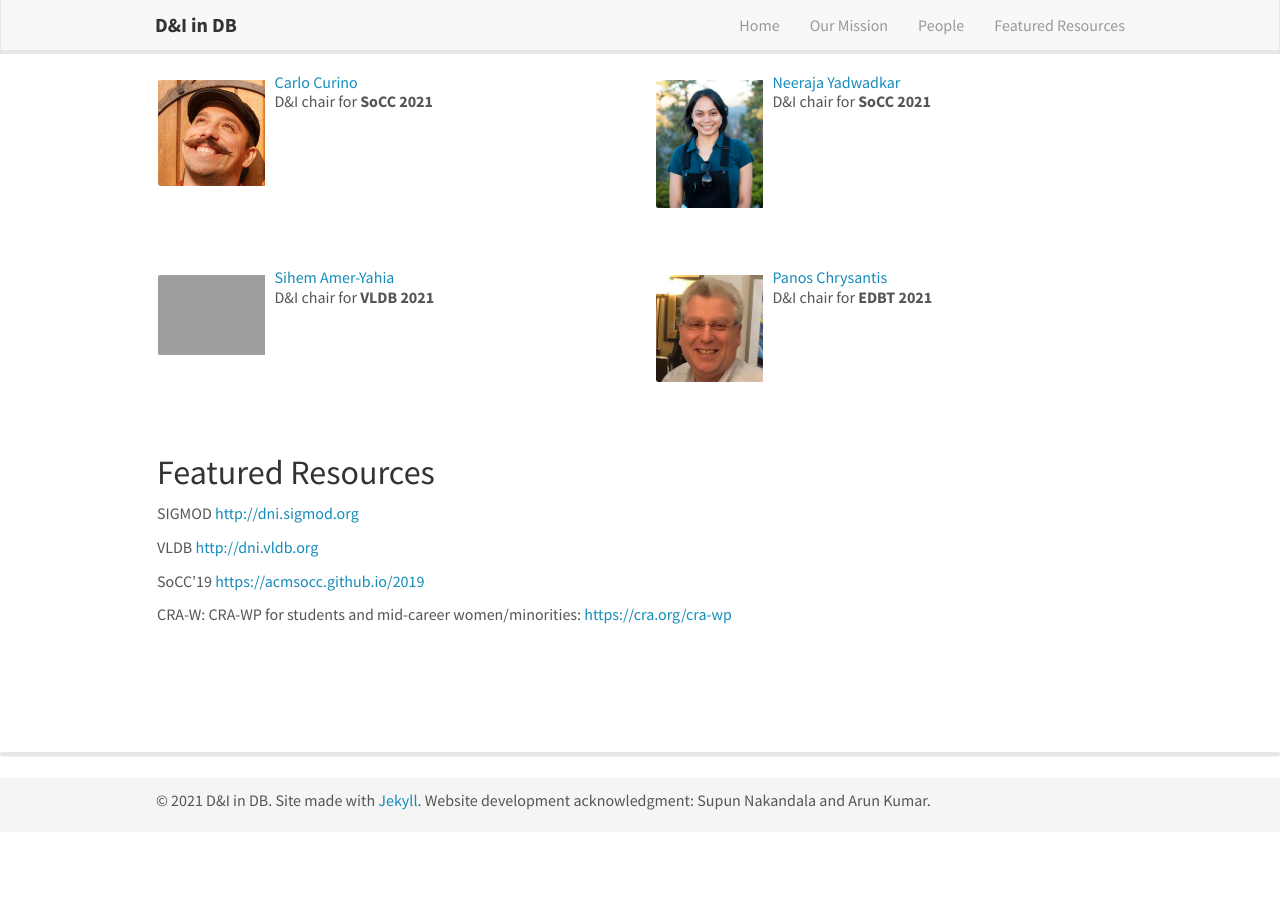
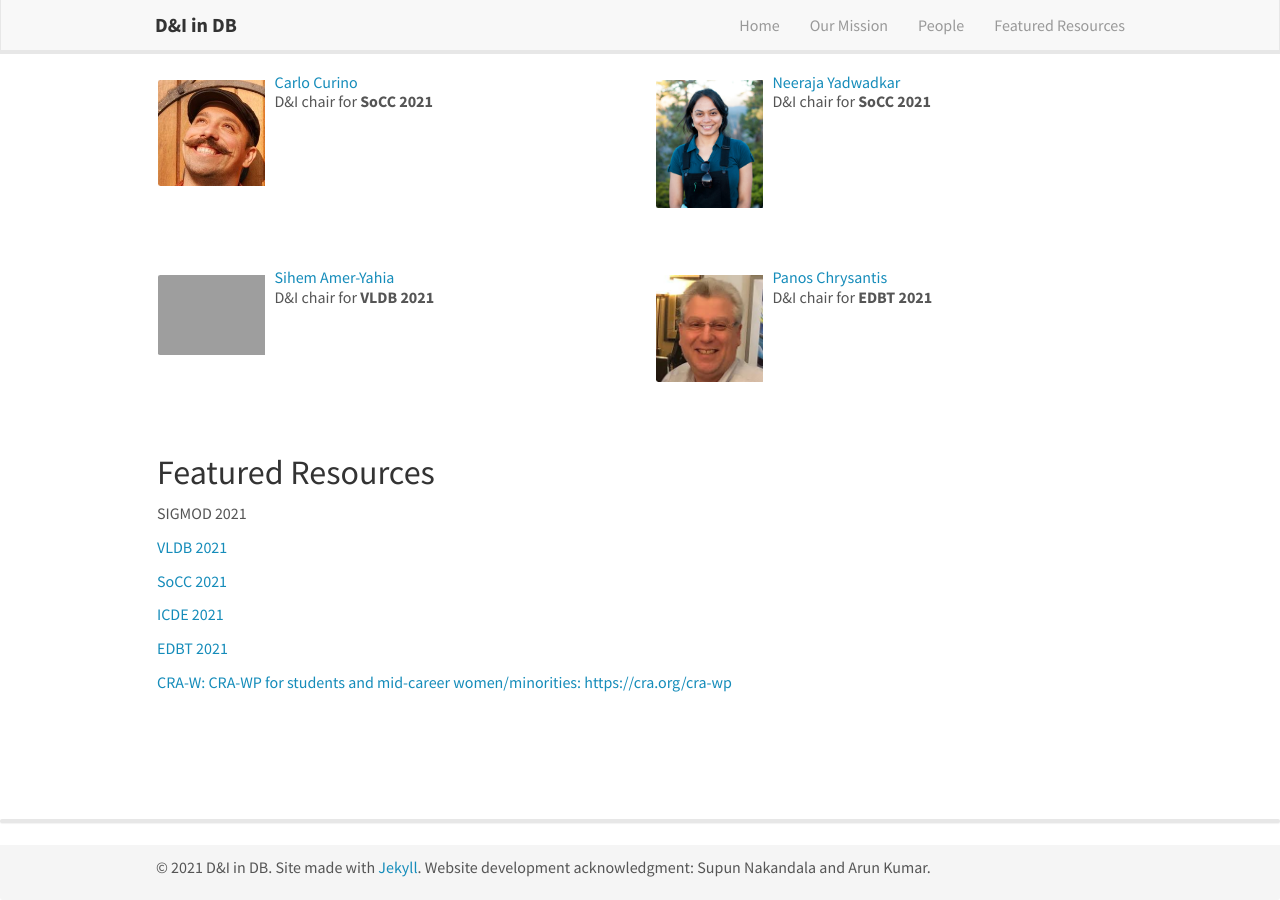
Before and after one commit to zmeihui/dbdni.github.io, a Jekyll site: the page built from index.md, in a window 1280 px wide and 900 px high, scrolled down 2420 px. Built offline with Jekyll 4.4.1, drawn with Linux system fonts in a browser that asks for light colours; nearby versions of some CDN libraries; before the commit the page ends 3252 px from its top, so only the background shows below that.

Commit message:
Update featured_resources.yml

```diff
--- a/_data/featured_resources.yml
+++ b/_data/featured_resources.yml
@@ -1,4 +1,6 @@
-- headline: "SIGMOD <a href=http://dni.sigmod.org/>http://dni.sigmod.org</a>"
-- headline: "VLDB <a href=http://dni.vldb.org/>http://dni.vldb.org</a>"
-- headline: "SoCC’19  <a href=https://acmsocc.github.io/2019/>https://acmsocc.github.io/2019</a>"
+- headline: "SIGMOD 2021 <a href=https://2021.sigmod.org/calls_papers_inclusion_and_diversity.shtml</a>"
+- headline: "VLDB 2021 <a href=https://vldb.org/2021/?info-dni</a>"
+- headline: "SoCC 2021 <a href=...</a>"
+- headline: "ICDE 2021 <a href=...</a>"
+- headline: "EDBT 2021 <a href=...</a>"
 - headline: "CRA-W: CRA-WP for students and mid-career women/minorities: <a href=https://cra.org/cra-wp/>https://cra.org/cra-wp</a>"
```
